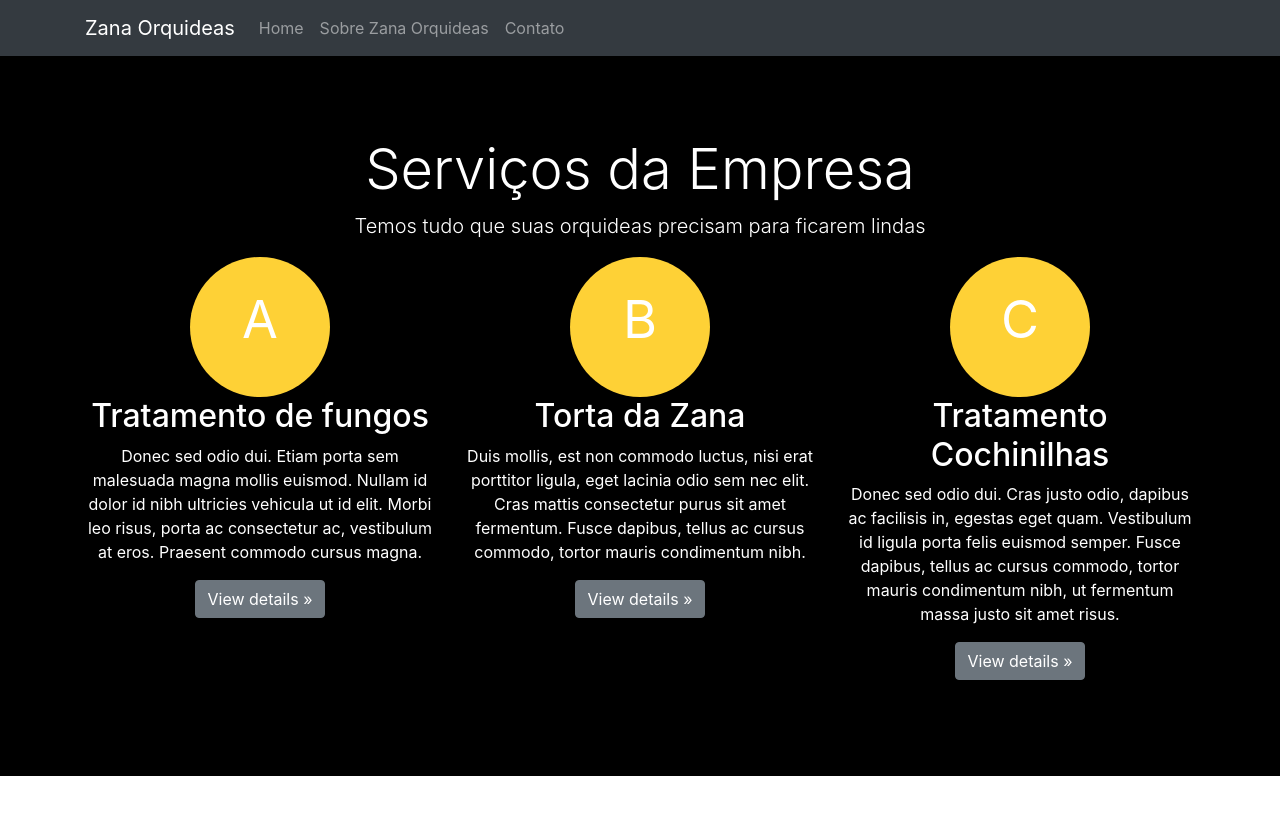
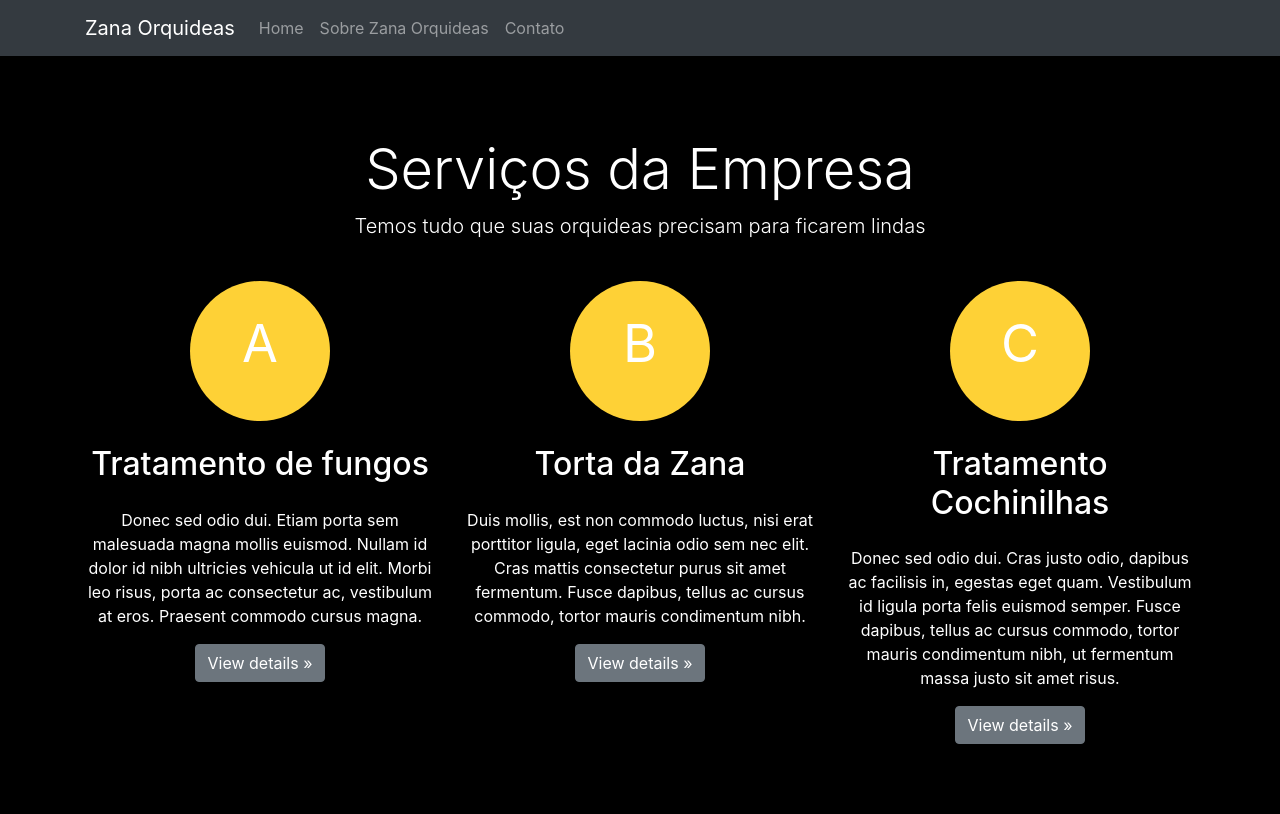
Before and after one commit to acwronski/paraiso-das-orquideas, a Next.js app: page / in a window 1280 px wide. Shown: the top 814 px of the page. Built offline with nearby package versions, Linux system fonts and the light colour scheme.

Commit message:
adicionei espacos

```diff
--- a/pages/index.js
+++ b/pages/index.js
@@ -35,7 +35,7 @@ function Home() {
                 <Container className='text-center'>
                     <div>
                         <h1 className='display-4'>Serviços da Empresa</h1>
-                        <p className='lead'>Temos tudo que suas orquideas precisam para ficarem lindas</p>
+                        <p className='lead pb-4'>Temos tudo que suas orquideas precisam para ficarem lindas</p>
                     </div>
 
                     <div class="row">
@@ -43,7 +43,7 @@ function Home() {
                             <div className='rounded-circle circulo  centralizar'>A
 
                             </div>
-                            <h2>Tratamento de fungos</h2>
+                            <h2 className='mt-4 mb-4'>Tratamento de fungos</h2>
                             <p>Donec sed odio dui. Etiam porta sem malesuada magna mollis euismod. Nullam id dolor id nibh ultricies vehicula ut id elit. Morbi leo risus, porta ac consectetur ac, vestibulum at eros. Praesent commodo cursus magna.</p>
                             <p><a class="btn btn-secondary" href="#" role="button">View details &raquo;</a></p>
                         </div>
@@ -51,7 +51,7 @@ function Home() {
                             <div className='rounded-circle circulo  centralizar'>B
 
                         </div>
-                            <h2>Torta da Zana</h2>
+                            <h2 className='mt-4 mb-4'>Torta da Zana</h2>
                             <p>Duis mollis, est non commodo luctus, nisi erat porttitor ligula, eget lacinia odio sem nec elit. Cras mattis consectetur purus sit amet fermentum. Fusce dapibus, tellus ac cursus commodo, tortor mauris condimentum nibh.</p>
                             <p><a class="btn btn-secondary" href="#" role="button">View details &raquo;</a></p>
                         </div>
@@ -59,7 +59,7 @@ function Home() {
                         <div className='rounded-circle circulo  centralizar'>C
 
                         </div>
-                            <h2>Tratamento Cochinilhas</h2>
+                            <h2 className='mt-4 mb-4'>Tratamento Cochinilhas</h2>
                             <p>Donec sed odio dui. Cras justo odio, dapibus ac facilisis in, egestas eget quam. Vestibulum id ligula porta felis euismod semper. Fusce dapibus, tellus ac cursus commodo, tortor mauris condimentum nibh, ut fermentum massa justo sit amet risus.</p>
                             <p><a class="btn btn-secondary" href="#" role="button">View details &raquo;</a></p>
                         </div>
```
